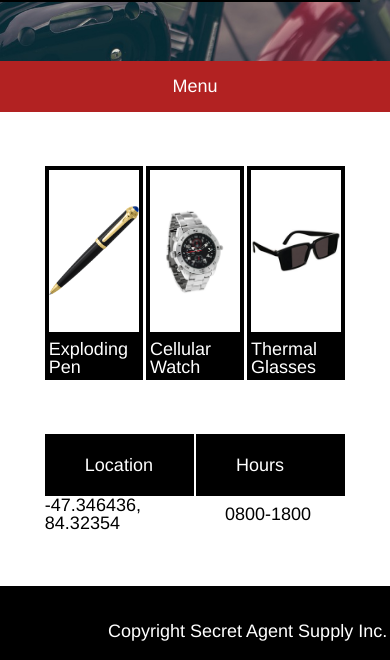
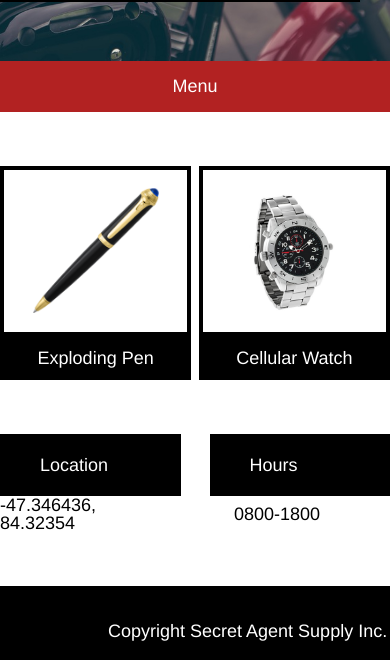
Before and after one commit to Desertbeagle/SecretAgentSupply, a plain HTML site: page index.html in a window 390 px wide. Shown: the part 440-1100 px from the top of the page. Drawn offline with Linux system fonts and the light colour scheme.

Commit message:
responsible products section

```diff
--- a/index.html
+++ b/index.html
@@ -58,18 +58,33 @@
 <!--Products Section-->
 
 
-        <div class="productswrapper">
-          <div class="productscontainer">
-            <div class="product"><img src="./resources/images/pen.png"></div>
-            <div class="product"><img src="./resources/images/watch.png"></div>
-            <div class="product"><img src="./resources/images/glasses.png"></div>
-            <div class="producttext"><span>Exploding Pen</span></div>
-            <div class="producttext"><span>Cellular Watch</span></div>
-            <div class="producttext"><span>Thermal Glasses</span></div>
-            <div class="producttextbottom"><span>Location</span></div>
-            <div class="producttextbottom"><span>Hours</span></div>
-            <div class="hourslocation"><span>-47.346436, 84.32354</span></div>
-            <div class="hourslocation"><span>0800-1800</span></div>
+        <div class="productswrapperpc">
+          <div class="productscontainerpc">
+            <div class="productpc"><img src="./resources/images/pen.png"></div>
+            <div class="productpc"><img src="./resources/images/watch.png"></div>
+            <div class="productpc"><img src="./resources/images/glasses.png"></div>
+            <div class="producttextpc"><span>Exploding Pen</span></div>
+            <div class="producttextpc"><span>Cellular Watch</span></div>
+            <div class="producttextpc"><span>Thermal Glasses</span></div>
+            <div class="producttextbottompc"><span>Location</span></div>
+            <div class="producttextbottompc"><span>Hours</span></div>
+            <div class="hourslocationpc"><span>-47.346436, 84.32354</span></div>
+            <div class="hourslocationpc"><span>0800-1800</span></div>
+
+          </div>
+        </div>
+        <div class="productswrappertablet">
+          <div class="productscontainertablet">
+            <div class="producttablet"><img src="./resources/images/pen.png"></div>
+            <div class="producttablet"><img src="./resources/images/watch.png"></div>
+            <!-- <div class="producttablet"><img src="./resources/images/glasses.png"></div> -->
+            <div class="producttexttablet"><span>Exploding Pen</span></div>
+            <div class="producttexttablet"><span>Cellular Watch</span></div>
+            <!-- <div class="producttexttablet"><span>Thermal Glasses</span></div> -->
+            <div class="producttextbottomtablet"><span>Location</span></div>
+            <div class="producttextbottomtablet"><span>Hours</span></div>
+            <div class="hourslocationtablet"><span>-47.346436, 84.32354</span></div>
+            <div class="hourslocationtablet"><span>0800-1800</span></div>
 
           </div>
         </div>
--- a/resources/css/style.css
+++ b/resources/css/style.css
@@ -140,14 +140,16 @@ a {
 
 /* Products Container */
 
-.productswrapper {
+
+.productswrapperpc {
   display: flex;
   justify-content: center;
   background-color: white;
   width: 100%;
   overflow: hidden;
 }
-.productscontainer {
+
+.productscontainerpc {
 
   display: flex;
   flex-wrap: wrap;
@@ -160,7 +162,7 @@ a {
   overflow: hidden;
 
 }
-.product {
+.productpc {
 
   display: flex;
   justify-content: center;
@@ -172,7 +174,7 @@ a {
   overflow: hidden;
 
 }
-.product img {
+.productpc img {
   height: auto;
   width: 7rem;
   display: block;
@@ -181,7 +183,7 @@ a {
   overflow: hidden;
 
 }
-.productbottom {
+.productbottompc {
 
   display: flex;
   justify-content: center;
@@ -193,7 +195,7 @@ a {
   overflow: hidden;
 
 }
-.product span {
+.productpc span {
   background-color:black;
   height: auto;
   width: 100%;
@@ -204,7 +206,7 @@ a {
 
 }
 
-.producttext {
+.producttextpc {
 
   display: flex;
   justify-content: center;
@@ -217,7 +219,7 @@ a {
   overflow: hidden;
 
 }
-.producttextbottom {
+.producttextbottompc {
 
   display: flex;
   justify-content: flex-start;
@@ -234,8 +236,107 @@ a {
   overflow: hidden;
 
 }
-/* hours and location text */
-.hourslocation {
+/* products section tablet */
+.productswrappertablet {
+  display: flex;
+  justify-content: flex-start;
+  background-color: white;
+  width: 100%;
+  overflow: hidden;
+}
+.productscontainertablet {
+
+  display: flex;
+  flex-wrap: wrap;
+  background-color: white;
+  justify-content: space-between;
+  width: 100%;
+  overflow: hidden;
+  padding-top: 3rem;
+  padding-bottom: 3rem;
+  overflow: hidden;
+
+}
+.producttablet {
+
+  display: flex;
+  justify-content: center;
+  align-items: center;
+  border: 4px solid black;
+  max-width: 47%;
+  width: 47%;
+  height: 9rem;
+  overflow: hidden;
+
+}
+.producttablet img {
+  height: auto;
+  width: 7rem;
+  display: block;
+  margin-top: 2rem;
+  margin-bottom: 2rem;
+  overflow: hidden;
+
+}
+.productbottomtablet {
+
+  display: flex;
+  justify-content: center;
+  align-items: center;
+  border: 4px solid black;
+  max-width: 35%;
+  width: 35%;
+  height: 9rem;
+  overflow: hidden;
+
+}
+.producttablet span {
+  background-color:black;
+  height: auto;
+  width: 100%;
+  display: block;
+  margin-top: 2rem;
+  margin-bottom: 2rem;
+  overflow: hidden;
+
+}
+
+.producttexttablet {
+
+  display: flex;
+  justify-content: center;
+  align-items: center;
+  border: 4px solid black;
+  max-width: 47%;
+  width: 47%;
+  height: 2rem;
+  background-color: black;
+  overflow: hidden;
+
+}
+.producttextbottomtablet {
+
+  display: flex;
+  justify-content: flex-start;
+  align-items: center;
+  border: 4px solid black;
+  max-width: 35%;
+  width: 35%;
+  height: 2rem;
+  margin-top: 3rem;
+  padding-top: 0.5rem;
+  padding-bottom: 0.5rem;
+  padding-left: 2rem;
+  background-color: black;
+  overflow: hidden;
+
+}
+
+
+
+
+/* hours and location text for pc */
+.hourslocationpc {
 
   display: flex;
   justify-content: flex-start;
@@ -247,6 +348,22 @@ a {
   overflow: hidden;
 
 }
+/* hours and location text for tablet */
+.hourslocationtablet {
+
+  display: flex;
+  justify-content: flex-start;
+  align-items: center;
+  width: 40%;
+  height: 2rem;
+  background-color: white;
+  color: black;
+  overflow: hidden;
+
+}
+.productswrappertablet {
+  display: none;
+}
 
 /* footer */
 .footer {
@@ -257,9 +374,9 @@ a {
   margin-left: 6rem;
 
 }
-.mobile {
-  display: none;
-}
+
+/* media query for tablet */
+
 @media only screen and (max-width: 1024px) {
   .logocontainer {
     display: inline-flex;
@@ -286,6 +403,12 @@ a {
     display: inline-flex;
     justify-content: center;
   }
+  .productswrapperpc {
+    display: none;
+  }
+  .productswrappertablet {
+    display: flex;
+  }
 
 
 }
```
